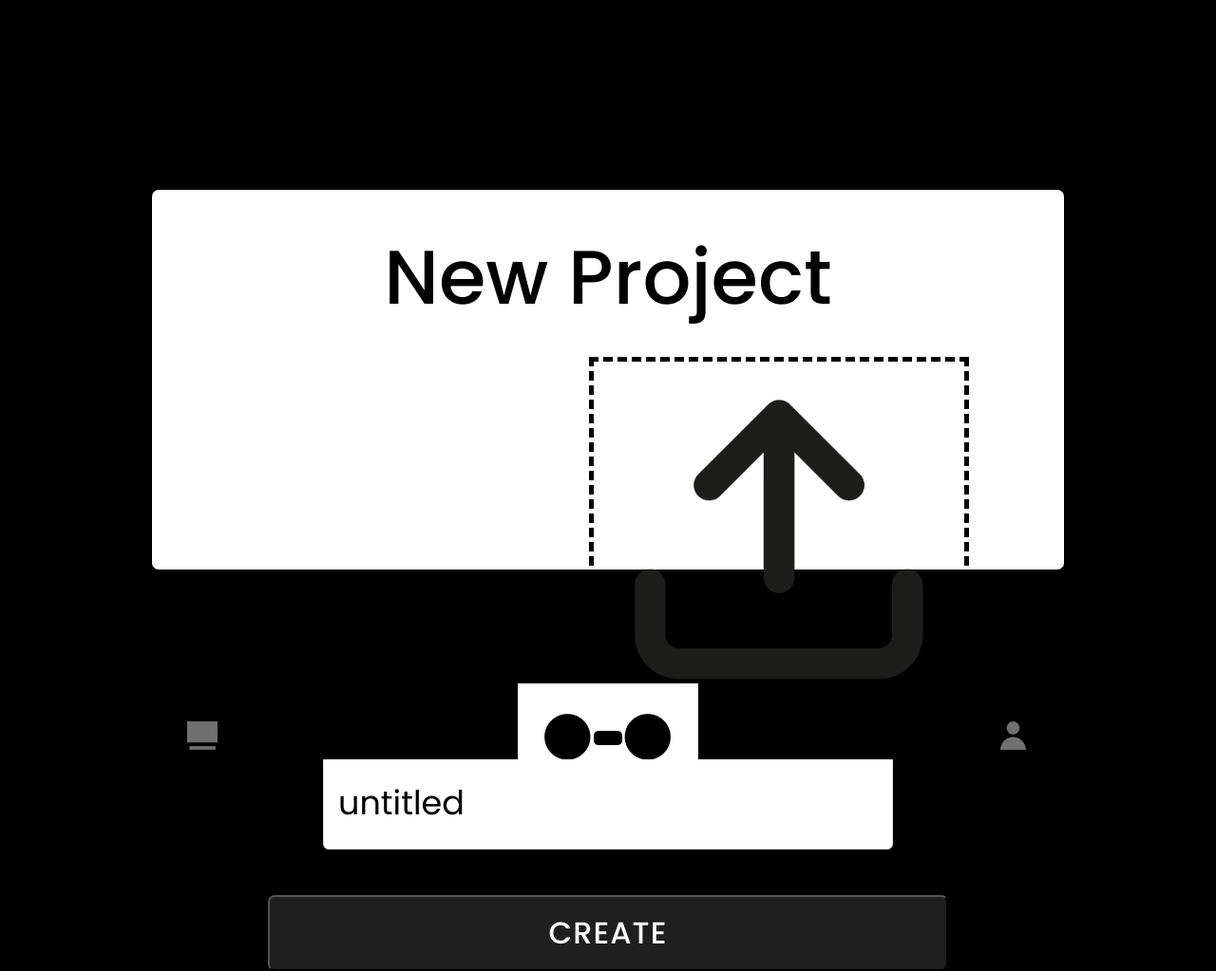
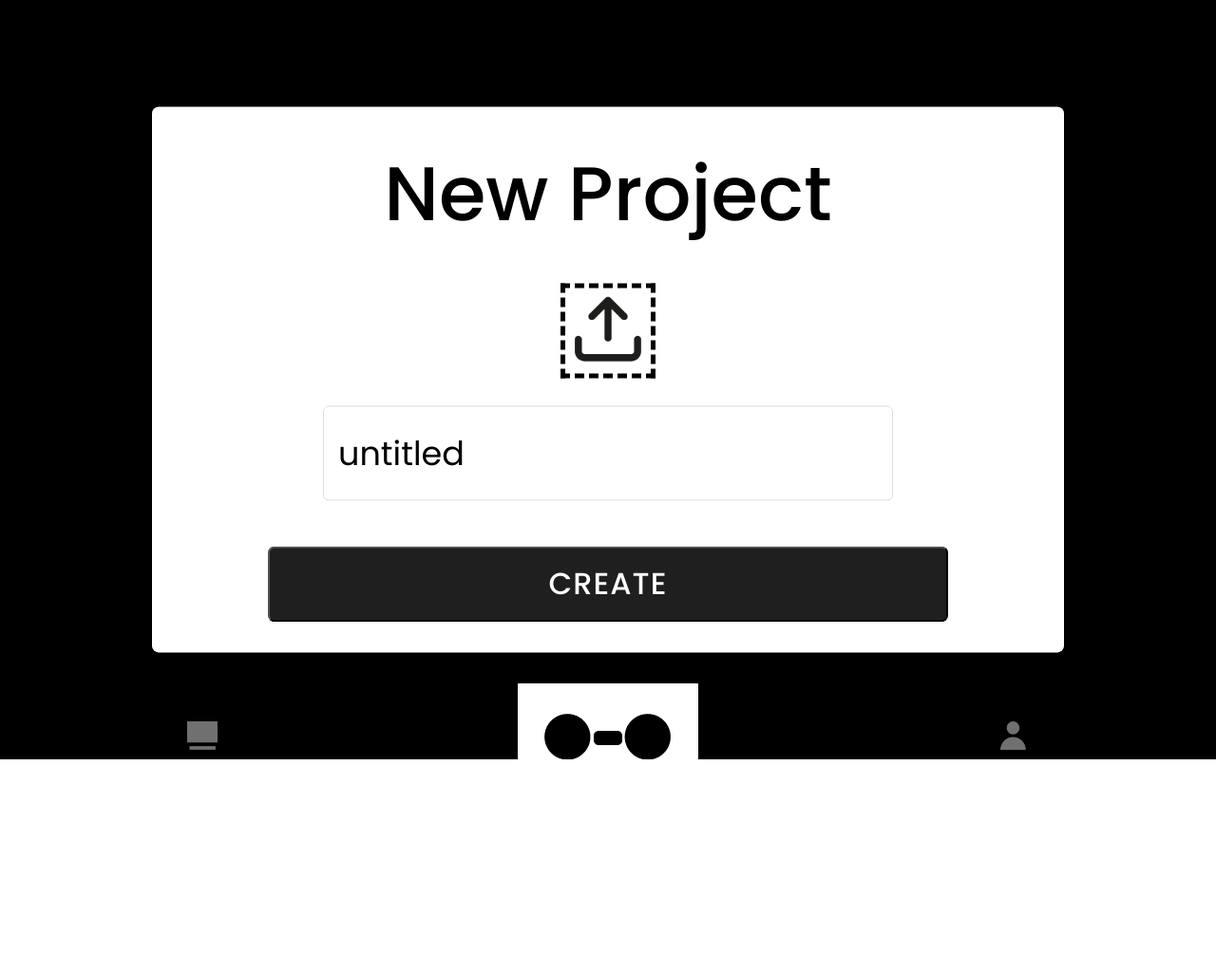
Before and after one commit to VladOXPR/MixTape, a Django app: template templates/setup.html in a window 1280 px wide. Shown: the whole page at 95% size. After the commit the page ends 800 px from the top, so only its background shows below. Run offline with Django 4.2, Linux system fonts and the light colour scheme; the template is opened without the code that fills it: values that come from a table or form of the project are taken from there, others are empty; some libraries are stand-ins or nearby versions.

Commit message:
fixed project set-up page, increased cropper visibility

```diff
--- a/static/css/setup.css
+++ b/static/css/setup.css
@@ -14,7 +14,6 @@
     left: 50%;
     transform: translate(-50%, -50%);
     max-width: 75%;
-    max-height: 50%;
     width: 100%;
     background: #fff;
     border-radius: 7px;
@@ -86,6 +85,7 @@ h1 {
 .wksp-image-block {
     display: flex;
     justify-content: center;
+    max-height: 50%;
 }
 
 .set-up-form {
@@ -94,9 +94,7 @@ h1 {
     align-content: center;
     justify-content: center;
     width: 100%;
-    height: 100%;
     gap: 1.2rem;
-
 }
 
 .set-up {
@@ -122,25 +120,28 @@ h1 {
 }
 
 .cviform-label {
-    /*display: inline-block;*/
-    /*background-color: #1f3156;*/
-    color: black;
     padding: 10px 20px;
     border: none;
-    cursor: pointer; /* Cursor changes to indicate clickable */
-    border-radius: 10px;
-    font-size: 35px; /* Text size */
-    text-align: center; /* Center text */
-    height: 50px;
-    width: 250px;
+    cursor: pointer;
+    text-align: center;
+    max-height: 15vh;
 }
 
 .input-container {
-    height: 50%;
     width: 100%;
     display: flex;
     flex-direction: column;
     justify-content: center;
-    align-items: center; /* Centers horizontally if needed */
+    align-items: center;
     gap: 1.2rem;
 }
+
+.image-box {
+    max-height: 80%;
+    max-width: 80%;
+}
+
+.cropper-point.point-se {
+    height: 35px !important;
+    width: 35px !important;
+}
--- a/templates/setup.html
+++ b/templates/setup.html
@@ -23,11 +23,9 @@
         {{ form.coverimg }}
         <div class="input-container">
             <div class="wksp-image-block" id="image-box">
-                <div id="image-container" style="max-width: 10vh; max-height: 50vh">
                     <label for="id_coverimg" class="cviform-label">
                         <img src="media/upload-icon.png" id="image"
                              style="height: 100%; border: 5px dashed #000000;"></label>
-                </div>
             </div>
 
             {{ form.title }}
```
Also changed, not shown: db.sqlite3, media/cover_images/pfp_GyvcZZY.png (added).
